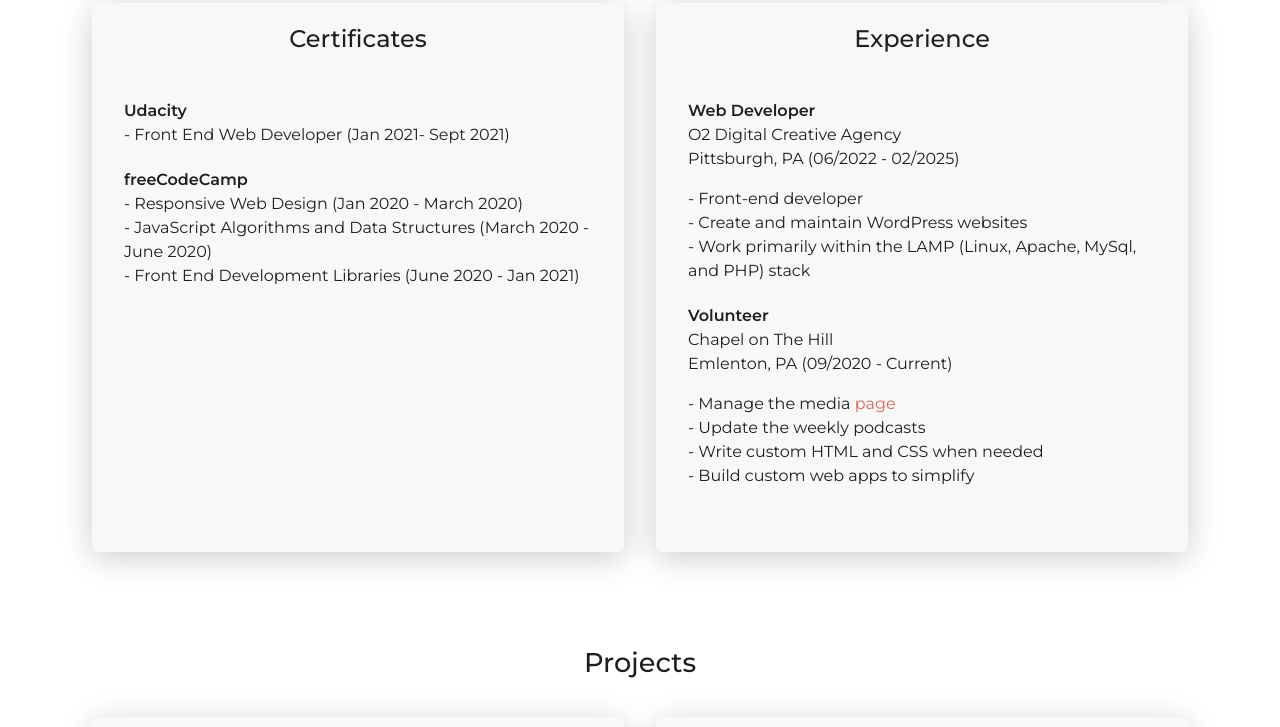
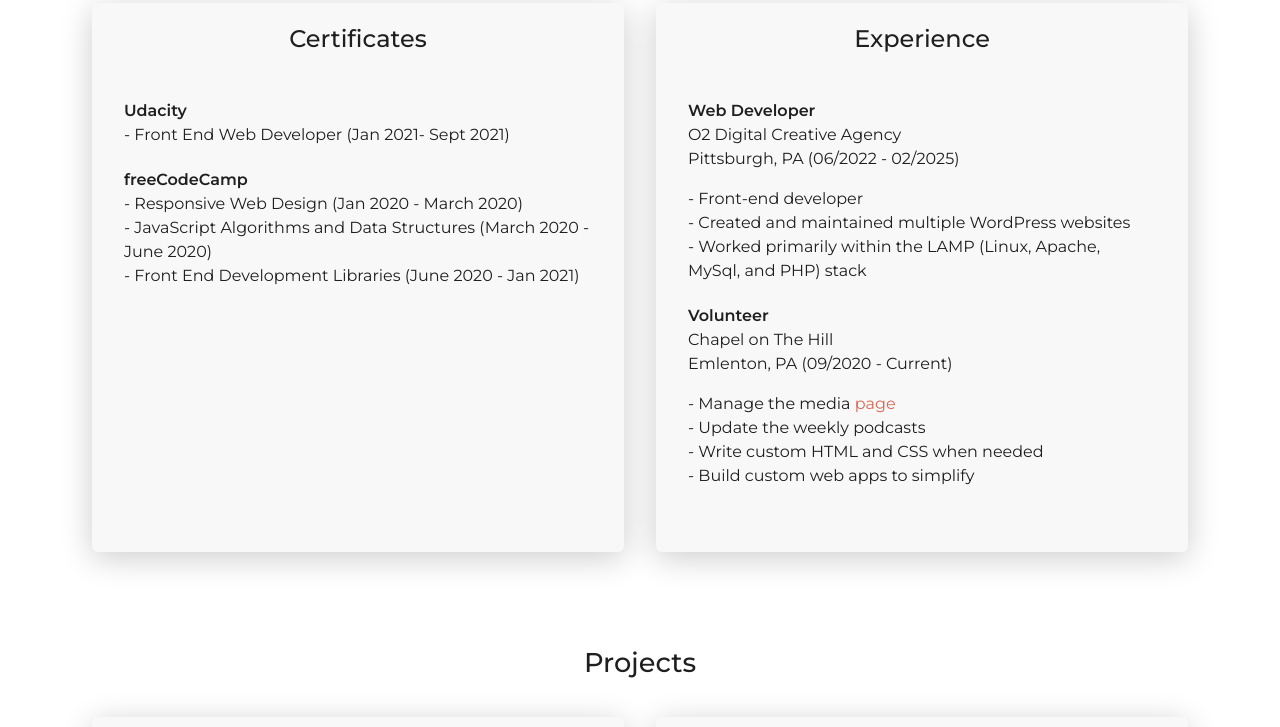
Before and after one commit to banksjazz87/portfolio-page, a website: page index.html in a window 1280 px wide. Shown: the part 1350-2077 px from the top of the page. Drawn offline with nearby package versions, Linux system fonts and the light colour scheme.

Commit message:
text-correction: updated the text on the details about o2dca and updated the main hero banner

```diff
--- a/assets/styles/index/index.css
+++ b/assets/styles/index/index.css
@@ -191,7 +191,7 @@ navbar a {
     align-items: center;
     justify-content: center;
     color: whitesmoke;
-    height: 100vh;
+    height: 100dvh;
     min-height: 750px;
     width: 100vw;
     margin-left: 0;
@@ -645,6 +645,7 @@ footer a {
     margin-top: 20px;
 }
 
+
 #social_links i {
     color: #f5f5f5;
     font-size: 28px;
--- a/index.html
+++ b/index.html
@@ -103,8 +103,8 @@
                             <p style="margin-top: 0">Pittsburgh, PA (06/2022 - 02/2025)</p>
                             <ul>
                                 <li>Front-end developer</li>
-                                <li>Create and maintain WordPress websites</li>
-                                <li>Work primarily within the LAMP (Linux, Apache, MySql, and PHP) stack</li>
+                                <li>Created and maintained multiple WordPress websites</li>
+                                <li>Worked primarily within the LAMP (Linux, Apache, MySql, and PHP) stack</li>
                             </ul>
                             <h4 id="chapel" style="margin-bottom: 0">
                                 Volunteer
```
